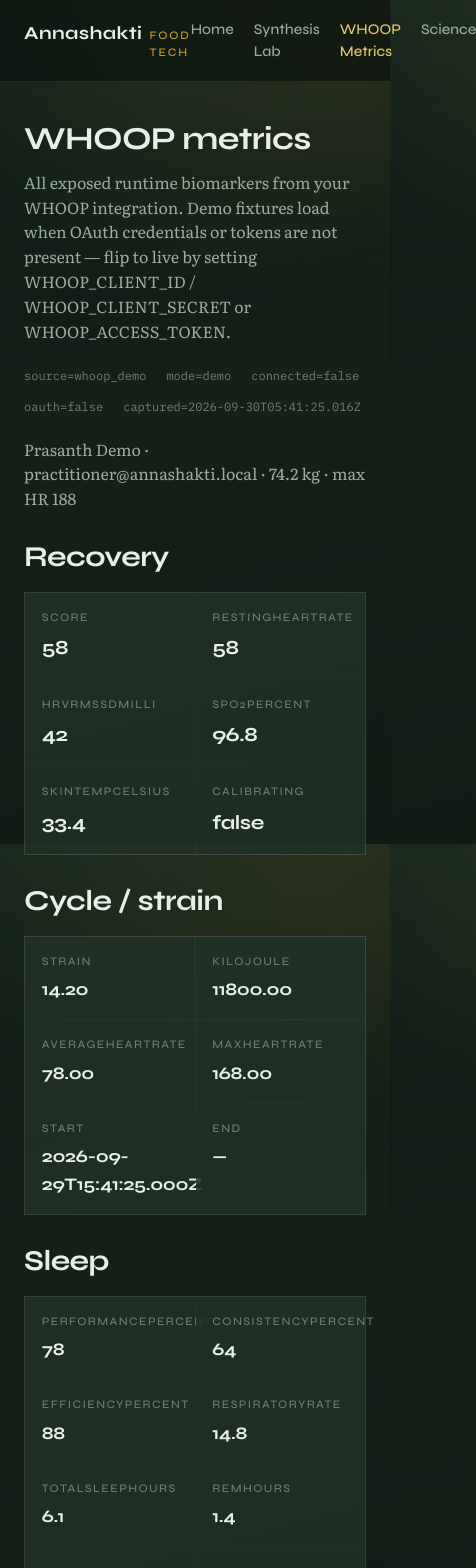
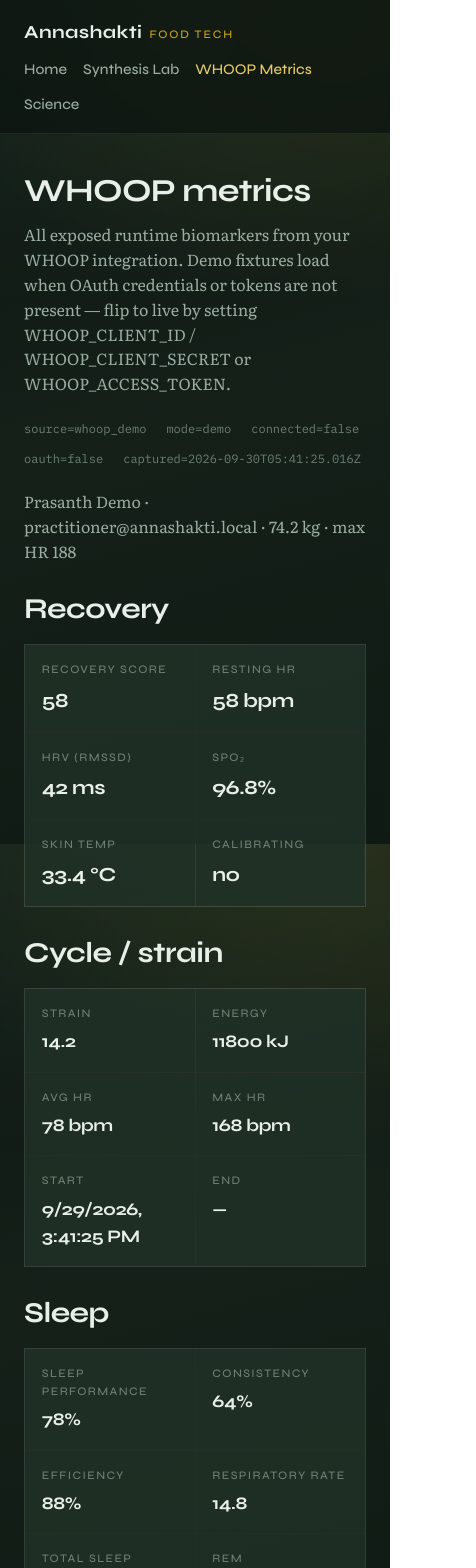
Before and after one commit to KPRASANT9/annashakti, a Next.js app: page /whoop in a window 390 px wide. Shown: the top 1568 px of the page, 476 px wide, since content can reach past the window. Built offline with nearby package versions, Linux system fonts and the light colour scheme; no server answers.

Commit message:
fix: humanize WHOOP metric labels and select/nav interaction
Readable recovery/sleep/cycle labels with units; stronger select hit targets
and mobile nav wrapping after lab walkthrough findings.

Co-authored-by: Prasanth Karlaa <KPRASANT9@users.noreply.github.com>

```diff
--- a/app/globals.css
+++ b/app/globals.css
@@ -354,12 +354,45 @@ main {
   margin-top: 1.25rem;
 }
 
+.toolbar label {
+  display: inline-flex;
+  align-items: center;
+  gap: 0.45rem;
+  font-family: var(--font-display);
+  font-size: 0.88rem;
+  color: var(--ink-muted);
+  position: relative;
+  z-index: 2;
+}
+
 .toolbar select,
-.toolbar input {
+.toolbar input[type="checkbox"] {
+  cursor: pointer;
+}
+
+.toolbar select,
+.toolbar input:not([type="checkbox"]) {
   background: var(--bg-lift);
   border: 1px solid var(--line);
   color: var(--ink);
   padding: 0.65rem 0.8rem;
+  appearance: auto;
+  position: relative;
+  z-index: 3;
+  pointer-events: auto;
+}
+
+@media (max-width: 720px) {
+  .site-nav {
+    flex-direction: column;
+    align-items: flex-start;
+    gap: 0.75rem;
+  }
+
+  .nav-links {
+    flex-wrap: wrap;
+    gap: 0.75rem 1rem;
+  }
 }
 
 .badge {
--- a/components/WhoopMetricsPanel.tsx
+++ b/components/WhoopMetricsPanel.tsx
@@ -1,6 +1,58 @@
 "use client";
 
 import { useEffect, useState } from "react";
+
+const LABELS: Record<string, string> = {
+  score: "Recovery score",
+  restingHeartRate: "Resting HR",
+  hrvRmssdMilli: "HRV (RMSSD)",
+  spo2Percent: "SpO₂",
+  skinTempCelsius: "Skin temp",
+  calibrating: "Calibrating",
+  strain: "Strain",
+  kilojoule: "Energy",
+  averageHeartRate: "Avg HR",
+  maxHeartRate: "Max HR",
+  start: "Start",
+  end: "End",
+  performancePercent: "Sleep performance",
+  consistencyPercent: "Consistency",
+  efficiencyPercent: "Efficiency",
+  respiratoryRate: "Respiratory rate",
+  totalSleepHours: "Total sleep",
+  remHours: "REM",
+  slowWaveHours: "Slow-wave",
+  lightHours: "Light",
+  disturbanceCount: "Disturbances",
+  sleepDebtHours: "Sleep debt",
+};
+
+function labelFor(key: string) {
+  return LABELS[key] ?? key.replace(/([A-Z])/g, " $1").replace(/^./, (c) => c.toUpperCase());
+}
+
+function formatValue(key: string, v: number | string | boolean | null | undefined) {
+  if (v == null) return "—";
+  if (typeof v === "boolean") return v ? "yes" : "no";
+  if (typeof v === "number") {
+    if (key.toLowerCase().includes("percent")) return `${Number(v.toFixed(1))}%`;
+    if (key.toLowerCase().includes("hour")) return `${Number(v.toFixed(1))} h`;
+    if (key === "hrvRmssdMilli") return `${Math.round(v)} ms`;
+    if (key === "skinTempCelsius") return `${Number(v.toFixed(1))} °C`;
+    if (key === "kilojoule") return `${Math.round(v)} kJ`;
+    if (key.includes("HeartRate") || key === "restingHeartRate") return `${Math.round(v)} bpm`;
+    if (Number.isInteger(v)) return String(v);
+    return Number(v.toFixed(2)).toString();
+  }
+  if (typeof v === "string" && v.includes("T") && v.endsWith("Z")) {
+    try {
+      return new Date(v).toLocaleString();
+    } catch {
+      return v;
+    }
+  }
+  return String(v);
+}
 
 type MetricsPayload = {
   ok: boolean;
@@ -76,9 +128,9 @@ export function WhoopMetricsPanel() {
       <div className="metric-grid" style={{ margin: "0.75rem 0 1.5rem" }}>
         {Object.entries(b.recovery).map(([k, v]) => (
           <div className="metric" key={k}>
-            <div className="label">{k}</div>
+            <div className="label">{labelFor(k)}</div>
             <div className="value" style={{ fontSize: "1.25rem" }}>
-              {String(v ?? "—")}
+              {formatValue(k, v)}
             </div>
           </div>
         ))}
@@ -88,9 +140,9 @@ export function WhoopMetricsPanel() {
       <div className="metric-grid" style={{ margin: "0.75rem 0 1.5rem" }}>
         {Object.entries(b.cycle).map(([k, v]) => (
           <div className="metric" key={k}>
-            <div className="label">{k}</div>
+            <div className="label">{labelFor(k)}</div>
             <div className="value" style={{ fontSize: "1.1rem" }}>
-              {typeof v === "number" ? v.toFixed?.(2) ?? v : String(v ?? "—")}
+              {formatValue(k, v)}
             </div>
           </div>
         ))}
@@ -100,9 +152,9 @@ export function WhoopMetricsPanel() {
       <div className="metric-grid" style={{ margin: "0.75rem 0 1.5rem" }}>
         {Object.entries(b.sleep).map(([k, v]) => (
           <div className="metric" key={k}>
-            <div className="label">{k}</div>
+            <div className="label">{labelFor(k)}</div>
             <div className="value" style={{ fontSize: "1.1rem" }}>
-              {typeof v === "number" ? Number(v.toFixed(2)) : String(v ?? "—")}
+              {formatValue(k, v)}
             </div>
           </div>
         ))}
```
Also changed, not shown: 2 other files (tests, documents, lock files or other folders).
